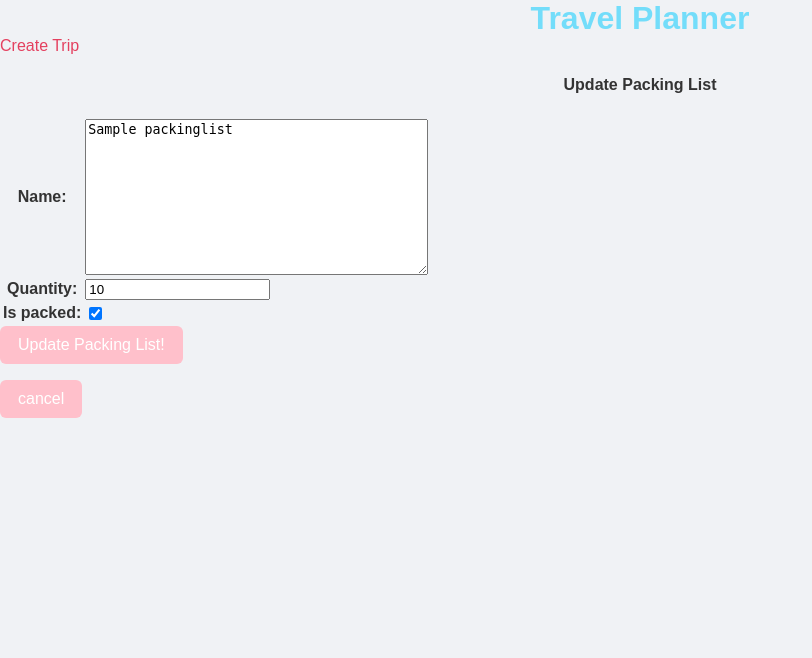
After one commit to vmulu/cs412, a Django app: page /project/trip/1/packing_list/update in a window 1280 px wide. The commit adds this page. Shown: the top 658 px of the page, without its empty margins (0-812 px from the left). Run offline with Django 5.2, Linux system fonts and the light colour scheme; tables that the repository leaves empty hold one stand-in row (values such as "Sample post").

Commit message:
edit packing trip done

```diff
--- a/project/forms.py
+++ b/project/forms.py
@@ -61,3 +61,16 @@ class CreateActivitiesForm(forms.ModelForm):
             'is_booked',
             'notes',
         ]
+
+class UpdatePackingListForm(forms.ModelForm):
+    """
+    Form for updating a packing list
+    """
+
+    class Meta:
+        model = PackingList
+        fields = [
+            'name',
+            'quantity',
+            'is_packed',
+        ]
--- a/project/models.py
+++ b/project/models.py
@@ -35,8 +35,10 @@ class Trip(models.Model):
         """
         finds and returns packing list for a given trip
         """
-        packing_list = PackingList.objects.get(trip=self)
-        return packing_list
+        try:
+            return PackingList.objects.get(trip=self)
+        except PackingList.DoesNotExist:
+            return None
 
     def get_absolute_url(self):
         """
--- a/project/templates/project/trip.html
+++ b/project/templates/project/trip.html
@@ -30,9 +30,11 @@ Trip page that shows a singular trip information
         <h2>
             Packing List
         </h2>
-
         {% if trip.get_packing_list %}
             <p>{{ trip.get_packing_list }}</p>
+            <a href="{% url 'update_packing_list' trip.pk %}">
+                Edit packing list
+            </a>
         {% else %}
             <a href="{% url 'create_packing_list' trip.pk %}">
                 Add your packing list
@@ -60,7 +62,6 @@ Trip page that shows a singular trip information
                 {% endfor %}
             </div>
     </div>
-
 </div>
 
 {% endblock %}
--- /dev/null
+++ b/project/templates/project/update_packing_list.html
@@ -0,0 +1,28 @@
+<!--
+project/templates/project/update_packing_list.html
+Victoria Mulugeta vmulu@bu.edu
+Form template for updating a packing list
+ -->
+
+{% extends 'project/base.html' %}
+
+{% block content %}
+
+<h4>
+    Update Packing List
+</h4>
+<form action="{% url 'update_packing_list' trip.pk %}"  method = 'POST'>
+    {% csrf_token %}
+
+        <table>
+            {{form.as_table}}
+        </table>
+        <input type='submit' name = 'update_packing_list' value= 'Update Packing List!'>
+
+</form>
+<form action="{% url 'trip' packinglist.trip.pk %}" method="GET">
+    <input type="submit" value="cancel">
+</form>
+
+
+{% endblock %}
--- a/project/urls.py
+++ b/project/urls.py
@@ -13,4 +13,5 @@ urlpatterns = [
     path('trip/<int:pk>/create_destination', CreateDestinationFormView.as_view(), name="create_destination"),
     path('trip/<int:pk>/create_packing_list', CreatePackingListFormView.as_view(), name="create_packing_list"),
     path('destination/<int:pk>/create_activity', CreateActivityFormView.as_view(), name="create_activity"),
+    path('trip/<int:pk>/packing_list/update', UpdatePackingListFormView.as_view(), name="update_packing_list"),
 ]
--- a/project/views.py
+++ b/project/views.py
@@ -3,7 +3,7 @@
 # Description: Defines the view functions and/or class-based views for the Django application.
 
 from django.shortcuts import get_object_or_404, redirect, render
-from django.views.generic import ListView, DetailView, CreateView
+from django.views.generic import ListView, DetailView, CreateView, UpdateView
 from . models import *
 from . forms import *
 
@@ -164,9 +164,43 @@ class CreateActivityFormView(CreateView):
         return context
 
     def form_valid(self, form):
+        """
+        attaching destination pk to activity
+        """
         destination = get_object_or_404(Destination, pk=self.kwargs["pk"])
         activity = form.save(commit=False)
         activity.destination = destination
         activity.save()
         self.object = activity
         return redirect("destination", pk=destination.pk)
+
+class UpdatePackingListFormView(UpdateView):
+    """
+    View for updating packing list
+    """
+
+    model = PackingList
+    template_name = 'project/update_packing_list.html'
+    form_class = UpdatePackingListForm
+
+    def get_context_data(self):
+        """
+        Adds the trip object to the template context based on
+        the `pk` provided in the URL.
+        """
+        context = super().get_context_data()
+        pk = self.kwargs['pk']
+        trip = Trip.objects.get(pk=pk)
+
+        context['trip'] = trip
+
+        return context
+
+    def get_success_url(self):
+        """
+        Redirects to the newly created Trip's detail page.
+        """
+        # return a url of what to do after success
+        pk = self.object.pk
+        # reverse builds url
+        return reverse('trip', kwargs={'pk': pk})
```
